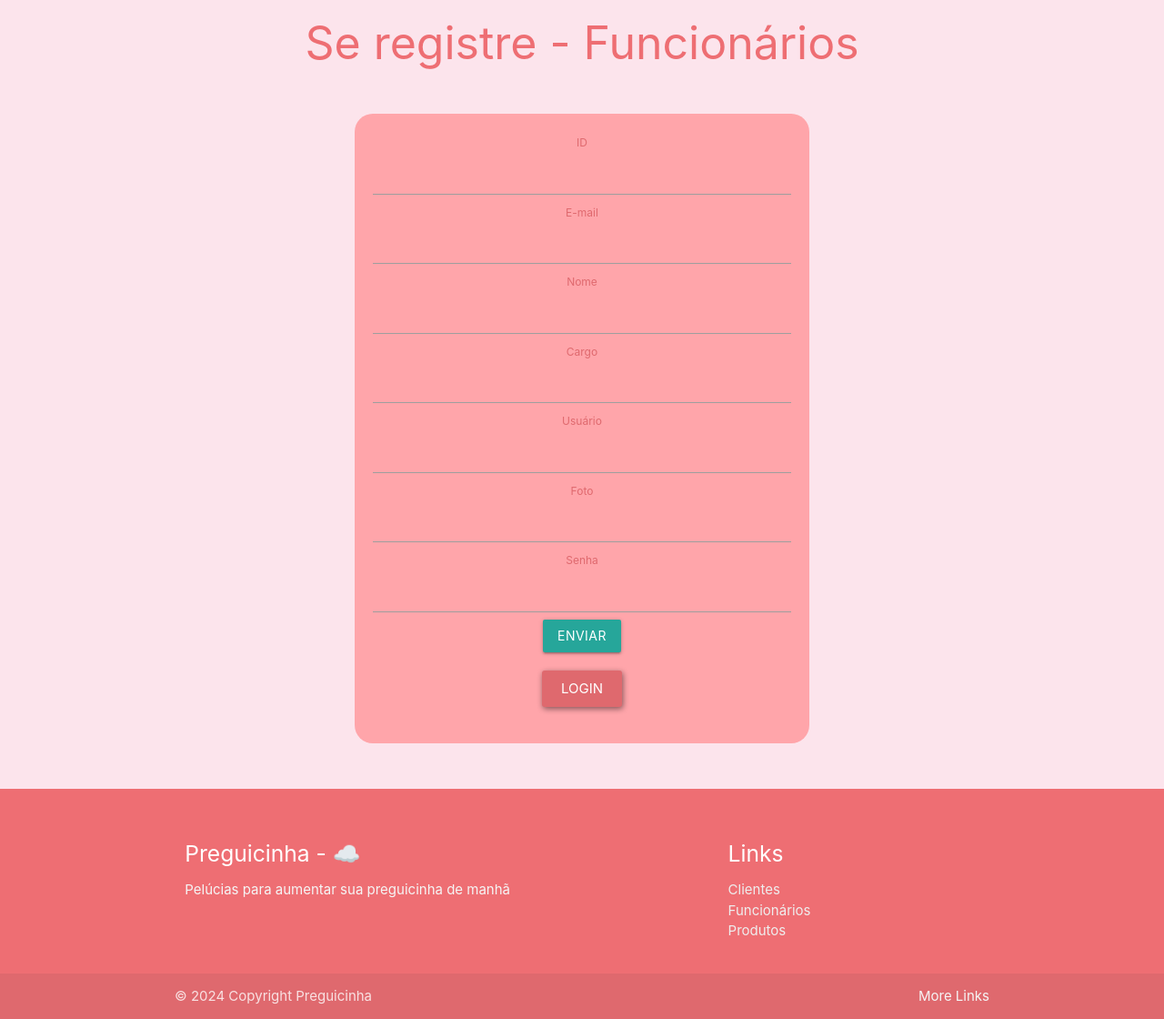
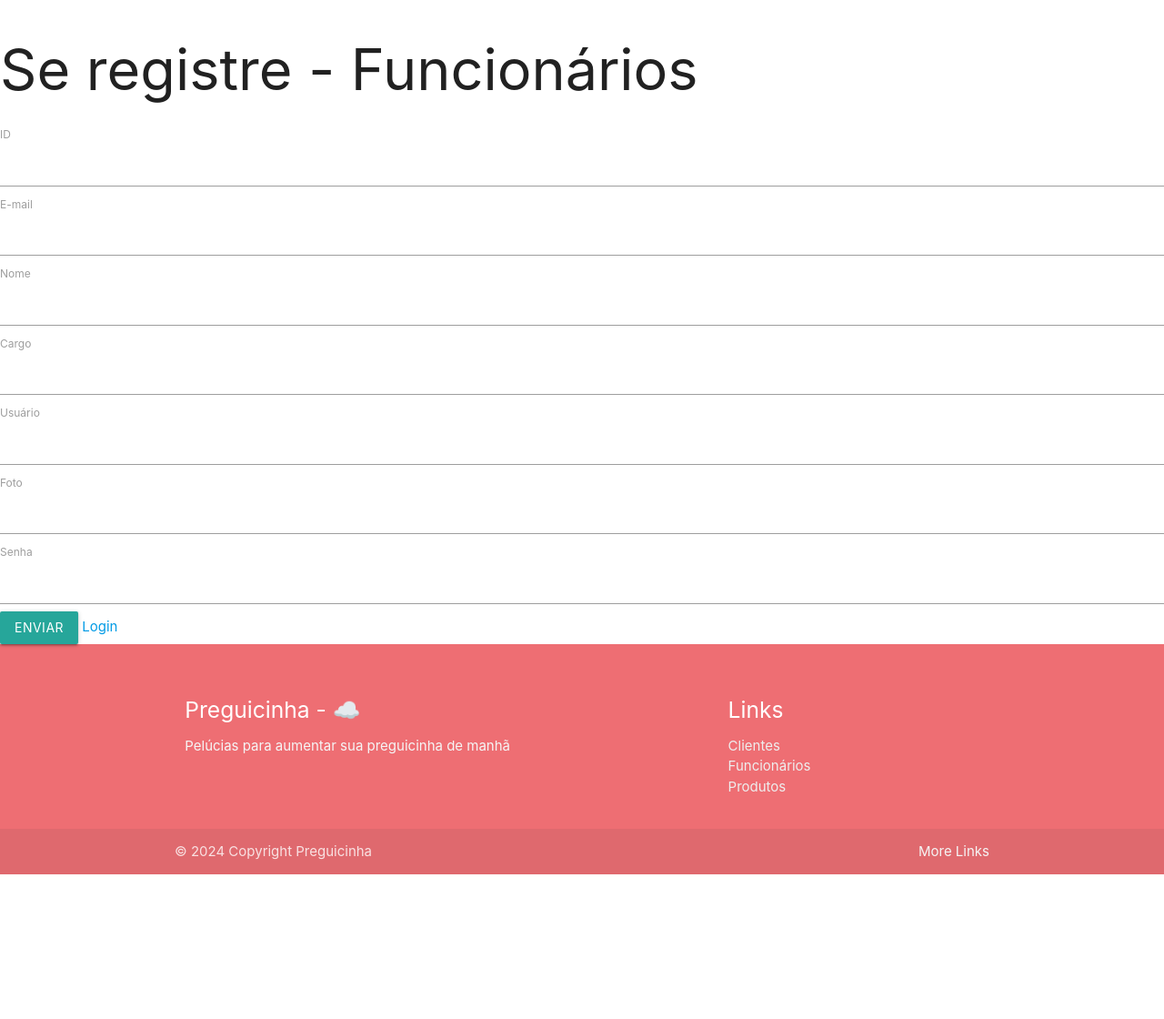
Before and after one commit to Carolinyr9/projeto-preguicinha, a PHP site: page /app/view/insereFuncionario.php in a window 1280 px wide. Shown: the whole page at 91% size. After the commit the page ends 961 px from the top, so only its background shows below. Run offline with PHP 8.4, Linux system fonts and the light colour scheme; some libraries are stand-ins or nearby versions.

Commit message:
🔥 remove style code

```diff
--- a/app/view/insereFuncionario.php
+++ b/app/view/insereFuncionario.php
@@ -31,62 +31,7 @@ if(isset($_POST['btnCadastrar'])){
     <link rel="stylesheet" href="https://cdnjs.cloudflare.com/ajax/libs/materialize/1.0.0/css/materialize.min.css">
     <link rel="stylesheet" href="css/estilos.css">
     <link href="https://fonts.googleapis.com/icon?family=Material+Icons" rel="stylesheet">
-    <title>Cadastro Funcionarios</title>
-    <style>
-        body {
-            background-color: #fce4ec; /* Cor de fundo rosa claro */
-        }
-
-        h1 {
-            font-size: 50px;
-            text-align: center;
-            margin: 20px 0;
-            color: #EE6E73; /* Cor do título rosa mais escuro */
-        }
-
-        form {
-            margin: 50px auto;
-            width: 50%; /* Alterei a largura para 50% para se ajustar melhor */
-            max-width: 500px;
-            text-align: center;
-            background-color: #FFA5AA; /* Cor do formulário rosa claro */
-            padding: 20px;
-            border-radius: 20px;
-        }
-
-        .redirect {
-            box-shadow: 1px 2px 6px #0000007d !important;
-            margin: 20px auto;
-            display: block;
-            border: none;
-            border-radius: 3px;
-            line-height: 36px;
-            padding: 2px;
-            color: white;
-            width: 88px;
-            text-align: center;
-            background-color: #DF696E;
-            text-transform: uppercase;
-        }
-
-        form label {
-            color: #DF696E; /* Cor do texto rosa mais escuro */
-        }
-
-        form input {
-            border: 1px solid #DF696E; /* Cor da borda rosa mais escuro */
-            border-radius: 5px;
-            margin-bottom: 10px;
-        }
-
-        form button {
-            background-color: #DF696E; /* Cor do botão rosa mais escuro */
-        }
-
-        form button:hover {
-            background-color: #D6656B; /* Cor do botão rosa mais escura ao passar o mouse */
-        }
-    </style>
+    <link rel="stylesheet" href="./css/insereFunc.css">
     <title>Cadastro de Funcionários</title>
 </head>
 
```
